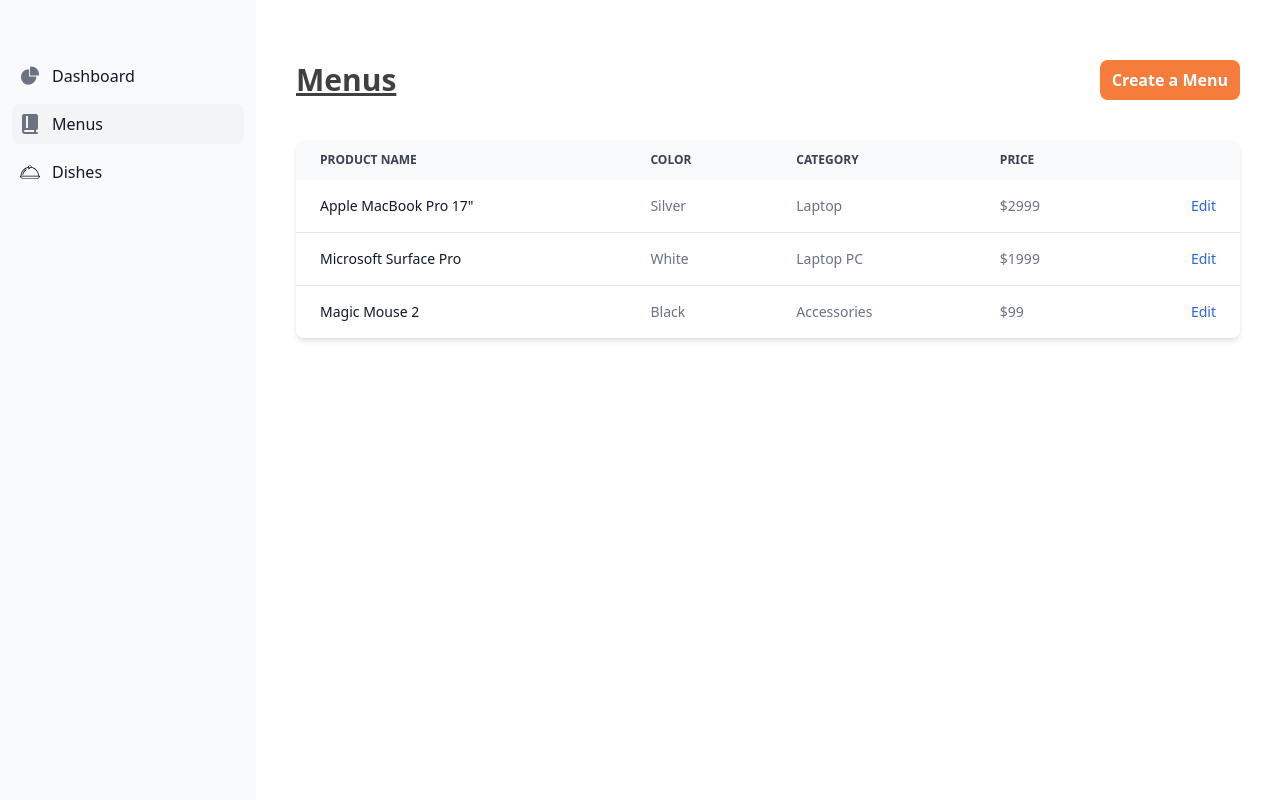
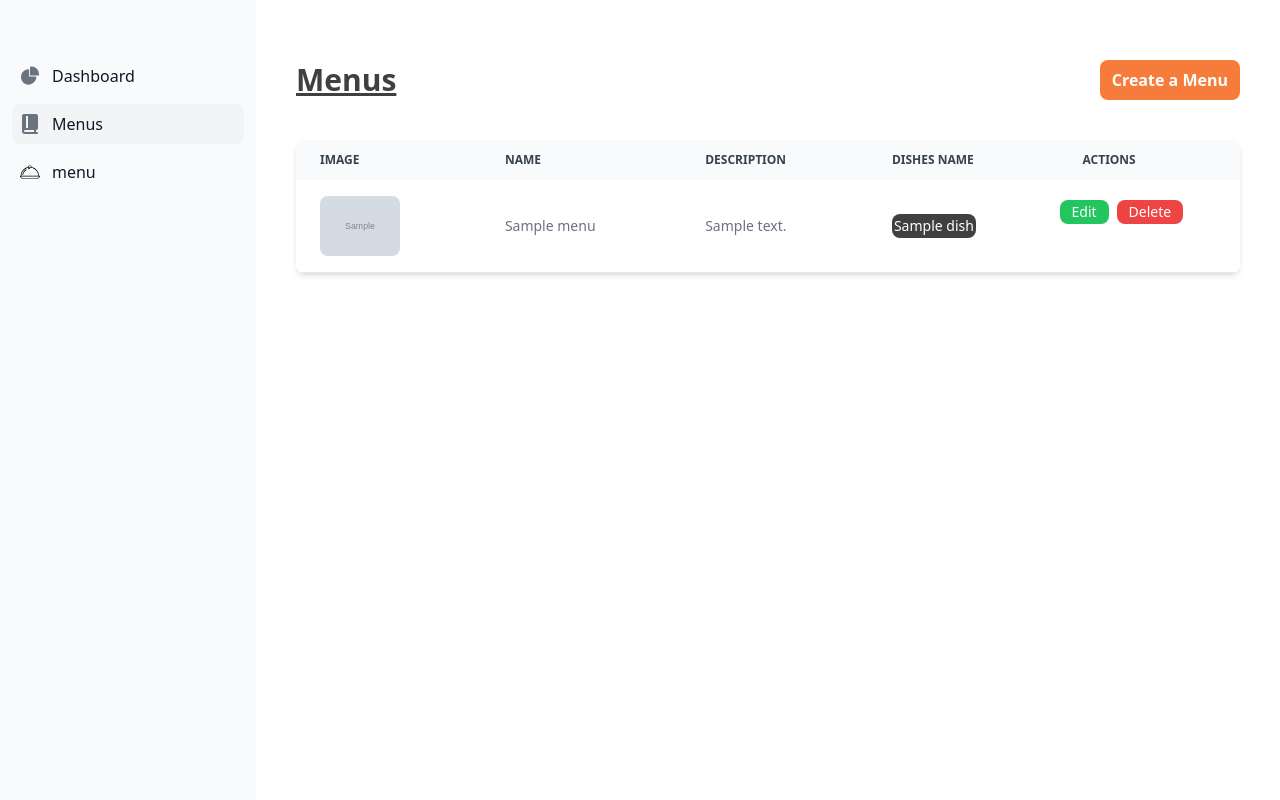
Before and after one commit to Taha-mlaiki/yc-cuisine, a PHP site: page /menus.php in a window 1280 px wide. Shown: the part 68-868 px from the top of the page. Run offline with PHP 8.4, Linux system fonts and the light colour scheme; the visitor is signed in with stand-in values (Sample User, id 1); tables that the repository leaves empty or names only in its code hold one stand-in row (values such as "Sample post"); grey boxes marked "Sample" are stand-in pictures; some libraries are stand-ins or nearby versions.

Commit message:
#11 Create the ability to create ,update and delete a menu

```diff
--- /dev/null
+++ b/actions/menuActions.php
@@ -0,0 +1,77 @@
+<?php
+include "./lib/validateInput.php";
+include "./inc/connectDB.php";
+
+if ($_SERVER["REQUEST_METHOD"] === "POST") {
+
+    if (isset($_POST["delete"])) {
+        $menu_id = validateInput($_POST["menu_id"]);
+        if (empty($menu_id) || !is_numeric($_POST["menu_id"])) {
+            echo "No id selected";
+            exit();
+        }
+            $stm = $conn->prepare("DELETE FROM menu WHERE id = ?");
+            $stm->bind_param("s", $menu_id);
+            $stm->execute();
+            $stm = $conn->prepare("DELETE FROM menu_dish WHERE menu_id = ?");
+            $stm->bind_param("s", $menu_id);
+            $stm->execute();
+            if(!$stm){
+                echo "Something went wrong while deleting menu";
+            }
+        return ;
+    }
+
+    $name = validateInput($_POST["name"] ?? '');
+    $description = validateInput($_POST["description"] ?? '');
+    $image = validateInput($_POST["image"] ?? '');
+    $dishes = $_POST['dishes'] ?? [];
+    $id = $_POST['id'] ?? null;
+
+
+    if (empty($name) || empty($description) || empty($image) || empty($dishes)) {
+        echo "Missing required fields.";
+        exit();
+    }
+
+    try {
+        if (isset($_POST["create"])) {
+            // Create a new menu
+            $stm = $conn->prepare("INSERT INTO menu (name, description, image) VALUES (?, ?, ?)");
+            $stm->bind_param("sss", $name, $description, $image);
+            $stm->execute();
+            $menu_id = $conn->insert_id;
+        } elseif (isset($_POST["edit"])) {
+            if (empty($id)) {
+                echo "No ID selected for editing.";
+                exit();
+            }
+            // Update existing menu
+            $stm = $conn->prepare("UPDATE menu SET name = ?, description = ?, image = ? WHERE id = ?");
+            $stm->bind_param("sssi", $name, $description, $image, $id);
+            $stm->execute();
+            $menu_id = $id;
+        } else {
+            echo "Invalid operation.";
+            exit();
+        }
+
+        if (isset($menu_id)) {
+
+            if (isset($_POST["edit"])) {
+                $deleteStmt = $conn->prepare("DELETE FROM menu_dish WHERE menu_id = ?");
+                $deleteStmt->bind_param("i", $menu_id);
+                $deleteStmt->execute();
+            }
+
+            // insert new dish relationships
+            foreach ($dishes as $dishId) {
+                $dishStmt = $conn->prepare("INSERT INTO menu_dish (menu_id, dish_id) VALUES (?, ?)");
+                $dishStmt->bind_param("ii", $menu_id, $dishId);
+                $dishStmt->execute();
+            }
+        }
+    } catch (Exception $e) {
+        echo "Error: " . $e->getMessage();
+    }
+}
--- a/menus.php
+++ b/menus.php
@@ -1,8 +1,64 @@
+<?php
+include "./inc/connectDB.php";
+include "./actions/menuActions.php";
 
+$stm = $conn->prepare(
+    "SELECT m.id AS menu_id,
+    m.name AS  menu_name,
+    m.description AS menu_description,
+    m.image AS menu_image,
+    d.id AS dish_id,
+    d.name AS dish_name
+    FROM menu m
+    LEFT JOIN
+    menu_dish md ON m.id = md.menu_id
+    LEFT JOIN
+    dish d ON md.dish_id = d.id;
+    "
+);
+$stm->execute();
+$res = $stm->get_result();
+if ($res) {
+    $menus = $res->fetch_all(MYSQLI_ASSOC);
+}
+
+$data = [];
+foreach ($menus as $menu) {
+    $menuId = $menu['menu_id'];
+
+    if (!isset($data[$menuId])) {
+        $data[$menuId] = [
+            'menu_id' => $menu['menu_id'],
+            'menu_name' => $menu['menu_name'],
+            'menu_description' => $menu['menu_description'],
+            'menu_image' => $menu['menu_image'],
+            'dishes' => []
+        ];
+    }
+
+
+    if (!is_null($menu['dish_id'])) {
+        $data[$menuId]['dishes'][] = [
+            'dish_id' => $menu['dish_id'],
+            'dish_name' => $menu['dish_name'],
+        ];
+    }
+}
+
+
+
+$dishesStmt = $conn->prepare("SELECT * FROM dish");
+$dishesStmt->execute();
+$dishesRes = $dishesStmt->get_result();
+if ($dishesRes) {
+    $dishes = $dishesRes->fetch_all(MYSQLI_ASSOC);
+}
+
+?>
 
 <?php include "./inc/header.php" ?>
 <div class="min-h-screen flex flex-col">
-    <div class="bg-black -z-20">
+    <div class="bg-black z-20">
         <?php include "./inc/navbar.php" ?>
     </div>
     <div class="relative flex-grow flex items-start">
@@ -29,7 +85,7 @@
                     <li>
                         <a href="./plat.php" class="flex items-center p-2 text-gray-900 rounded-lg dark:text-white dark:hover:bg-gray-700 group">
                             <img src="./assets/dish-svgrepo-com.svg" class="w-5 h-5" alt="">
-                            <span class="ms-3">Dishes</span>
+                            <span class="ms-3">menu</span>
                         </a>
                     </li>
                 </ul>
@@ -44,75 +100,49 @@
                 <table class="w-full text-sm text-left rtl:text-right text-gray-500 dark:text-gray-400">
                     <thead class="text-xs text-gray-700 uppercase bg-gray-50 dark:bg-gray-700 dark:text-gray-400">
                         <tr>
-                            <th scope="col" class="px-6 py-3">
-                                Product name
-                            </th>
-                            <th scope="col" class="px-6 py-3">
-                                Color
-                            </th>
-                            <th scope="col" class="px-6 py-3">
-                                Category
-                            </th>
-                            <th scope="col" class="px-6 py-3">
-                                Price
-                            </th>
-                            <th scope="col" class="px-6 py-3">
-                                <span class="sr-only">Edit</span>
-                            </th>
+                            <th scope="col" class="px-6 py-3">Image</th>
+                            <th scope="col" class="px-6 py-3">Name</th>
+                            <th scope="col" class="px-6 py-3">Description</th>
+                            <th scope="col" class="px-6 py-3">Dishes Name</th>
+                            <th scope="col" class="px-6 py-3">Actions</th>
                         </tr>
                     </thead>
                     <tbody>
-                        <tr class="bg-white border-b dark:bg-gray-800 dark:border-gray-700 hover:bg-gray-50 dark:hover:bg-gray-600">
+                        <?php if (isset($data) && count($data) > 0): ?>
+                            <?php foreach ($data as $menu): ?>
+                                <tr class="bg-white items-center border-b dark:bg-gray-800 dark:border-gray-700 hover:bg-gray-50 dark:hover:bg-gray-600">
                                     <th scope="row" class="px-6 py-4 font-medium text-gray-900 whitespace-nowrap dark:text-white">
-                                Apple MacBook Pro 17"
+                                        <img src="<?= $menu["menu_image"] ?>" class="w-20 rounded-lg bg-contain" alt="">
                                     </th>
+                                    <td class="px-6 py-4"><?= $menu["menu_name"] ?></td>
+                                    <td class="px-6 py-4"><?= $menu["menu_description"] ?></td>
                                     <td class="px-6 py-4">
-                                Silver
+                                        <?php if (isset($menu["dishes"]) && count($menu["dishes"]) > 0): ?>
+                                            <div class="dishes max-w-[300px] flex items-center flex-wrap gap-2">
+                                                <?php foreach ($menu["dishes"] as $dish): ?>
+                                                    <span class="p-0.5 rounded-lg text-white bg-neutral-700"><?= htmlspecialchars($dish["dish_name"]) ?></span>
+                                                <?php endforeach; ?>
+                                            </div>
+                                        <?php else: ?>
+                                            <p>No dishes available for this menu.</p>
+                                        <?php endif; ?>
                                     </td>
-                            <td class="px-6 py-4">
-                                Laptop
-                            </td>
-                            <td class="px-6 py-4">
-                                $2999
-                            </td>
-                            <td class="px-6 py-4 text-right">
-                                <a href="#" class="font-medium text-blue-600 dark:text-blue-500 hover:underline">Edit</a>
+                                    <td class="py-5 flex items-center gap-x-2">
+                                        <button onclick='editMenu(<?= json_encode($menu); ?>)' class="text-white bg-green-500 px-3 py-0.5 rounded-lg">Edit</button>
+                                        <form action="" method="POST">
+                                            <input type="hidden" name="menu_id" value="<?= $menu["menu_id"] ?>">
+                                            <input class="text-white bg-red-500 px-3 py-0.5 rounded-lg cursor-pointer" type="submit" name="delete" value="Delete">
+                                        </form>
                                     </td>
                                 </tr>
-                        <tr class="bg-white border-b dark:bg-gray-800 dark:border-gray-700 hover:bg-gray-50 dark:hover:bg-gray-600">
-                            <th scope="row" class="px-6 py-4 font-medium text-gray-900 whitespace-nowrap dark:text-white">
-                                Microsoft Surface Pro
+                            <?php endforeach; ?>
+                        <?php else: ?>
+                            <tr>
+                                <th colspan="100%" class="text-center text-neutral-700 w-full py-4">
+                                    No menu available.
                                 </th>
-                            <td class="px-6 py-4">
-                                White
-                            </td>
-                            <td class="px-6 py-4">
-                                Laptop PC
-                            </td>
-                            <td class="px-6 py-4">
-                                $1999
-                            </td>
-                            <td class="px-6 py-4 text-right">
-                                <a href="#" class="font-medium text-blue-600 dark:text-blue-500 hover:underline">Edit</a>
-                            </td>
                             </tr>
-                        <tr class="bg-white dark:bg-gray-800 hover:bg-gray-50 dark:hover:bg-gray-600">
-                            <th scope="row" class="px-6 py-4 font-medium text-gray-900 whitespace-nowrap dark:text-white">
-                                Magic Mouse 2
-                            </th>
-                            <td class="px-6 py-4">
-                                Black
-                            </td>
-                            <td class="px-6 py-4">
-                                Accessories
-                            </td>
-                            <td class="px-6 py-4">
-                                $99
-                            </td>
-                            <td class="px-6 py-4 text-right">
-                                <a href="#" class="font-medium text-blue-600 dark:text-blue-500 hover:underline">Edit</a>
-                            </td>
-                        </tr>
+                        <?php endif; ?>
                     </tbody>
                 </table>
             </div>
@@ -124,8 +154,8 @@
                 <div class="relative bg-white rounded-lg shadow dark:bg-gray-700">
                     <!-- Modal header -->
                     <div class="flex items-center justify-between p-4 md:p-5 border-b rounded-t dark:border-gray-600">
-                        <h3 class="text-lg font-semibold text-gray-900 dark:text-white">
-                            Create New Menu
+                        <h3 id="modal-title" class="text-lg font-semibold text-gray-900 dark:text-white">
+                            Create New menu
                         </h3>
                         <button type="button" id="close-modal" class="text-gray-400 bg-transparent hover:bg-gray-200 hover:text-gray-900 rounded-lg text-sm w-8 h-8 ms-auto inline-flex justify-center items-center dark:hover:bg-gray-600 dark:hover:text-white" data-modal-toggle="crud-modal">
                             <svg class="w-3 h-3" aria-hidden="true" xmlns="http://www.w3.org/2000/svg" fill="none" viewBox="0 0 14 14">
@@ -135,44 +165,156 @@
                         </button>
                     </div>
                     <!-- Modal body -->
-                    <form class="p-4 md:p-5">
+                    <form class="p-4 md:p-5" id="menuForm" action="" method="post">
                         <div class="grid gap-4 mb-4 grid-cols-2">
+                            <input id="Id" name="id" type="hidden">
                             <div class="col-span-2">
                                 <label for="name" class="block mb-2 text-sm font-medium text-gray-900 dark:text-white">Name</label>
-                                <input type="text" name="name" id="name" class="bg-gray-50 border border-gray-300 text-gray-900 text-sm rounded-lg focus:ring-primary-600 focus:border-primary-600 block w-full p-2.5 dark:bg-gray-600 dark:border-gray-500 dark:placeholder-gray-400 dark:text-white dark:focus:ring-primary-500 dark:focus:border-primary-500" placeholder="Type menu name">
+                                <input
+                                    type="text"
+                                    name="name"
+                                    id="name"
+                                    class="bg-gray-50 border border-gray-300 text-gray-900 text-sm rounded-lg focus:ring-primary-600 focus:border-primary-600 block w-full p-2.5 dark:bg-gray-600 dark:border-gray-500 dark:placeholder-gray-400 dark:text-white dark:focus:ring-primary-500 dark:focus:border-primary-500"
+                                    placeholder="Type Menu name" />
+                                <span id="nameError" class="text-red-500 text-sm hidden">Name is required.</span>
                             </div>
                             <div class="col-span-2">
                                 <label for="image" class="block mb-2 text-sm font-medium text-gray-900 dark:text-white">Image</label>
-                                <input type="url" name="image" id="name" class="bg-gray-50 border border-gray-300 text-gray-900 text-sm rounded-lg focus:ring-primary-600 focus:border-primary-600 block w-full p-2.5 dark:bg-gray-600 dark:border-gray-500 dark:placeholder-gray-400 dark:text-white dark:focus:ring-primary-500 dark:focus:border-primary-500" placeholder="Type image url">
+                                <input
+                                    type="url"
+                                    name="image"
+                                    id="image"
+                                    class="bg-gray-50 border border-gray-300 text-gray-900 text-sm rounded-lg focus:ring-primary-600 focus:border-primary-600 block w-full p-2.5 dark:bg-gray-600 dark:border-gray-500 dark:placeholder-gray-400 dark:text-white dark:focus:ring-primary-500 dark:focus:border-primary-500"
+                                    placeholder="Type image URL" />
+                                <span id="imageError" class="text-red-500 text-sm hidden">Please enter a valid URL.</span>
                             </div>
-
                             <div class="col-span-2">
                                 <label for="description" class="block mb-2 text-sm font-medium text-gray-900 dark:text-white">Menu Description</label>
-                                <textarea id="description" rows="4" class="block p-2.5 w-full text-sm text-gray-900 bg-gray-50 rounded-lg border border-gray-300 focus:ring-blue-500 focus:border-blue-500 dark:bg-gray-600 dark:border-gray-500 dark:placeholder-gray-400 dark:text-white dark:focus:ring-blue-500 dark:focus:border-blue-500" placeholder="Write Menu description here"></textarea>
+                                <textarea
+                                    id="description"
+                                    name="description"
+                                    rows="4"
+                                    class="block p-2.5 w-full text-sm text-gray-900 bg-gray-50 rounded-lg border border-gray-300 focus:ring-blue-500 focus:border-blue-500 dark:bg-gray-600 dark:border-gray-500 dark:placeholder-gray-400 dark:text-white dark:focus:ring-blue-500 dark:focus:border-blue-500"
+                                    placeholder="Write Menu description here"></textarea>
+                                <span id="descriptionError" class="text-red-500 text-sm hidden">Description is required.</span>
+                            </div>
+                            <div class="col-span-2">
+                                <label for="dishes" class="block mb-2 text-sm font-medium text-gray-900 dark:text-white">Select Dishes</label>
+                                <select
+                                    id="dishes"
+                                    name="dishes[]"
+                                    multiple
+                                    class="bg-gray-50 border border-gray-300 text-gray-900 text-sm rounded-lg focus:ring-blue-500 focus:border-blue-500 block w-full p-2.5 dark:bg-gray-700 dark:border-gray-600 dark:placeholder-gray-400 dark:text-white dark:focus:ring-blue-500 dark:focus:border-blue-500">
+                                    <?php foreach ($dishes as $dish): ?>
+                                        <option value="<?= $dish['id'] ?>"><?= $dish['name'] ?></option>
+                                    <?php endforeach; ?>
+                                </select>
+                                <span id="dishesError" class="text-red-500 text-sm hidden">Please select at least one dish.</span>
                             </div>
                         </div>
-                        <button type="button" class="text-white flex items-center gap-x-1 font-semibold bg-primary hover:bg-primary/90 px-3 py-2 rounded-lg ms-auto">
-                            <svg class="w-7 h-7" fill="currentColor" viewBox="0 0 20 20" xmlns="http://www.w3.org/2000/svg">
-                                <path fill-rule="evenodd" d="M10 5a1 1 0 011 1v3h3a1 1 0 110 2h-3v3a1 1 0 11-2 0v-3H6a1 1 0 110-2h3V6a1 1 0 011-1z" clip-rule="evenodd"></path>
-                            </svg>
-                            Add Dish
-                        </button>
-                        <p class="text-center my-5">No Dish Selected!</p>
+                        <input
+                            id="modal-btn"
+                            type="submit"
+                            name="create"
+                            class="text-white flex items-center gap-x-1 font-semibold bg-primary hover:bg-primary/90 px-3 py-2 rounded-lg ms-auto" />
                     </form>
                 </div>
             </div>
         </div>
-
     </div>
 </div>
 <script>
+    const modal = document.getElementById("modal")
+    const modalTitle = document.getElementById("modal-title");
+    const modalBtn = document.getElementById("modal-btn");
+    let name = document.getElementById("name")
+    let image = document.getElementById("image")
+    let description = document.getElementById("description")
+    const selectDishes = document.getElementById("dishes")
+
+
     document.getElementById("btn-modal").addEventListener("click", () => {
-        document.getElementById("modal").classList.remove("hidden");
+        modal.classList.remove("hidden");
+        modalTitle.textContent = "Create New Menu"
+        modalBtn.name = "create";
     })
 
+    let inputId = document.getElementById("Id")
+    const editMenu = (data) => {
+        console.log(data);
+        modal.classList.remove("hidden");
+        modalTitle.textContent = "Update Menu"
+        modalBtn.name = "edit";
+        name.value = data.menu_name
+        description.value = data.menu_description
+        image.value = data.menu_image
+
+        selectDishes.querySelectorAll("option").forEach((opt) => {
+            console.log(opt.value);
+            if (data.dishes.some((dish) => dish.dish_id == opt.value)) {
+                opt.selected = true;
+            } else {
+                // Unselect if the dish is not part of this menu
+                opt.selected = false;
+            }
+        });
+        inputId.value = data.menu_id
+    }
+
     document.getElementById("close-modal").addEventListener("click", () => {
-        document.getElementById("modal").classList.add("hidden");
+        modal.classList.add("hidden");
+        name.value = "";
+        image.value = "";
+        description.value = "";
     })
+
+
+    document.getElementById("menuForm").addEventListener("submit", function(e) {
+        let isValid = true;
+        // Get form fields
+        name = name.value.trim();
+        image = image.value.trim();
+        description = description.value.trim();
+
+        // Get error spans
+        const nameError = document.getElementById("nameError");
+        const imageError = document.getElementById("imageError");
+        const descriptionError = document.getElementById("descriptionError");
+        const dishesError = document.getElementById("dishesError")
+        // Reset errors
+        nameError.classList.add("hidden");
+        imageError.classList.add("hidden");
+        descriptionError.classList.add("hidden");
+        dishesError.classList.add("hidden");
+
+        // Validate Name
+        if (!name) {
+            nameError.classList.remove("hidden");
+            isValid = false;
+        }
+
+        // Validate Image URL
+        const urlPattern = /^(https?:\/\/)?([\w\-]+(\.[\w\-]+)+)(\/[\w\-]*)*\/?$/;
+        if (!image || !urlPattern.test(image)) {
+            imageError.classList.remove("hidden");
+            isValid = false;
+        }
+
+        // Validate Description
+        if (!description) {
+            descriptionError.classList.remove("hidden");
+            isValid = false;
+        }
+        if (selectDishes.selectedOptions.length === 0) {
+            isValid = false;
+            dishesError.classList.remove("hidden");
+        }
+
+        // Prevent submission if invalid
+        if (!isValid) {
+            e.preventDefault();
+        }
+    });
 </script>
 
 
```
Lines whose indentation alone changed are shown as unchanged.
